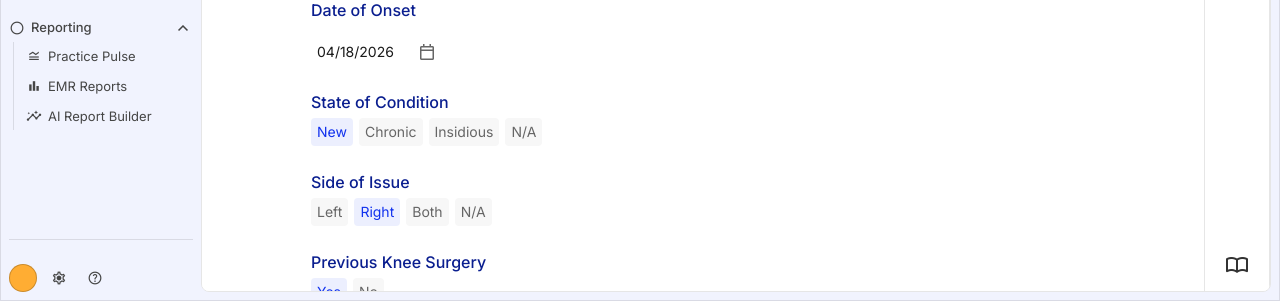
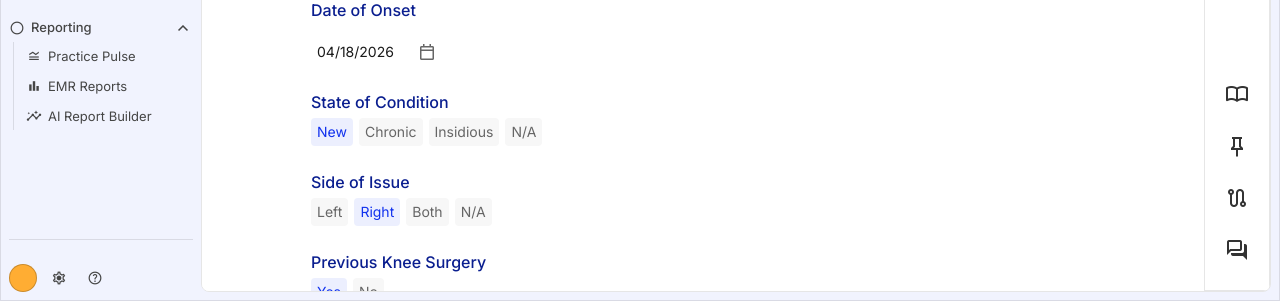
Before and after one commit to ruzbeh97/Multi-Panel-Visit-Note, a React (Vite) app: page / in a window 1280 px wide. Shown: the part 499-800 px from the top of the page. Built offline with nearby package versions, Linux system fonts and the light colour scheme; a web font is replaced by a local one.

Commit message:
zoom fix

```diff
--- a/src/components/PanelNavBar.tsx
+++ b/src/components/PanelNavBar.tsx
@@ -64,10 +64,10 @@ export default function PanelNavBar({ active, onSelect }: PanelNavBarProps) {
   }
 
   return (
-    <div className="sticky top-0 flex h-full min-h-[724px] shrink-0 flex-col items-center overflow-clip border-[0.5px] border-[#e6e6e6] bg-white py-4">
-      <div className="flex w-16 flex-1 flex-col items-center">
-        <div className="flex w-full flex-1 flex-col items-start justify-between overflow-y-auto px-2">
-          <div className="flex w-full flex-col gap-1">
+    <div className="sticky top-0 flex h-full min-h-0 shrink-0 flex-col items-center overflow-clip border-[0.5px] border-[#e6e6e6] bg-white py-4">
+      <div className="flex min-h-0 w-16 flex-1 flex-col items-center">
+        <div className="scrollbar-thin flex min-h-0 w-full flex-1 flex-col items-start overflow-y-auto px-2">
+          <div className="flex w-full shrink-0 flex-col gap-1">
             {TOP_ICONS.map((icon) => (
               <NavIcon
                 key={icon}
@@ -77,7 +77,10 @@ export default function PanelNavBar({ active, onSelect }: PanelNavBarProps) {
               />
             ))}
           </div>
-          <div className="flex w-full flex-col gap-1">
+          {/* Grows to push the second group down, and collapses first when the
+              rail is too short for every icon so nothing scrolls out of reach. */}
+          <div className="min-h-4 w-full flex-1" aria-hidden="true" />
+          <div className="flex w-full shrink-0 flex-col gap-1">
             {BOTTOM_ICONS.map((icon) => (
               <NavIcon
                 key={icon}
```
